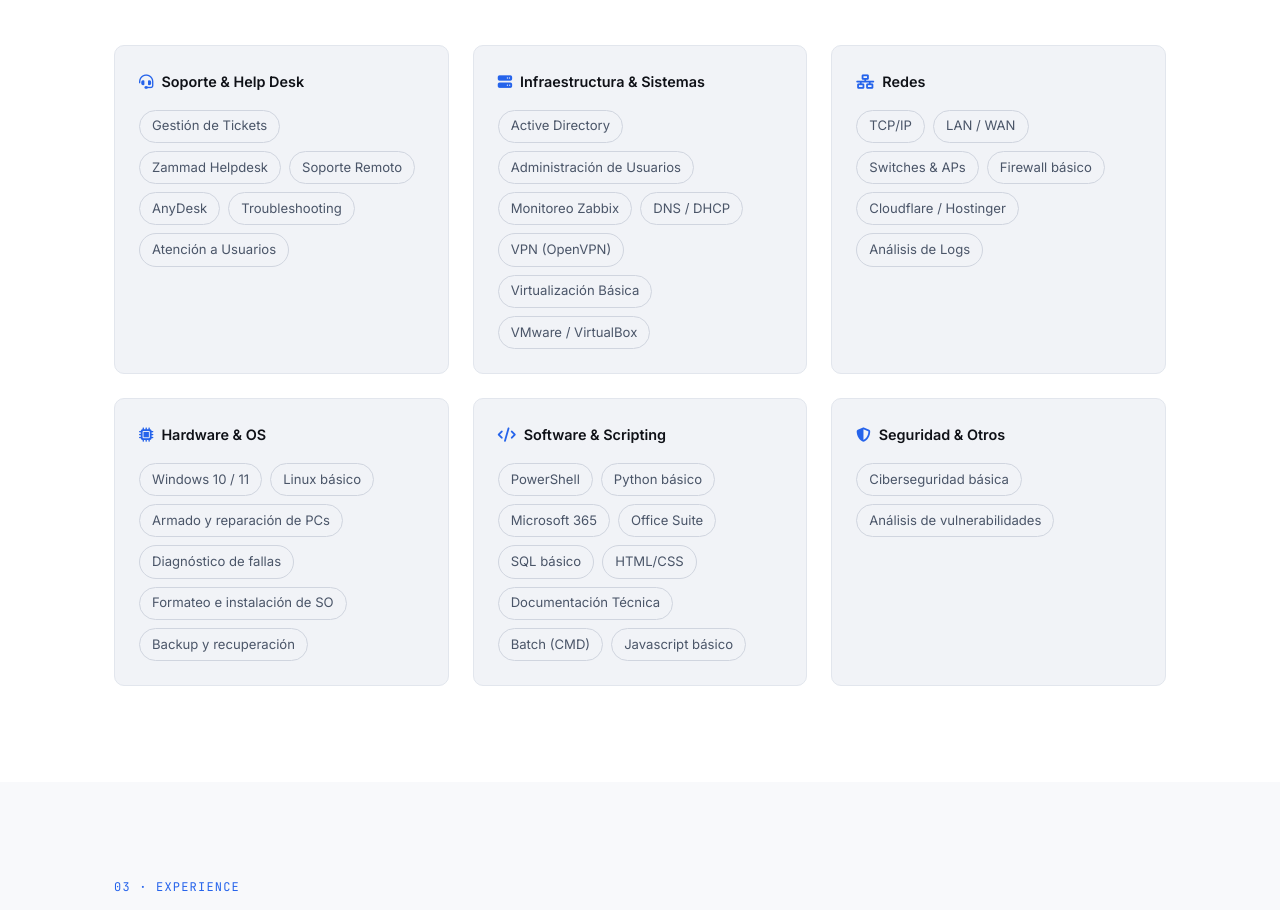
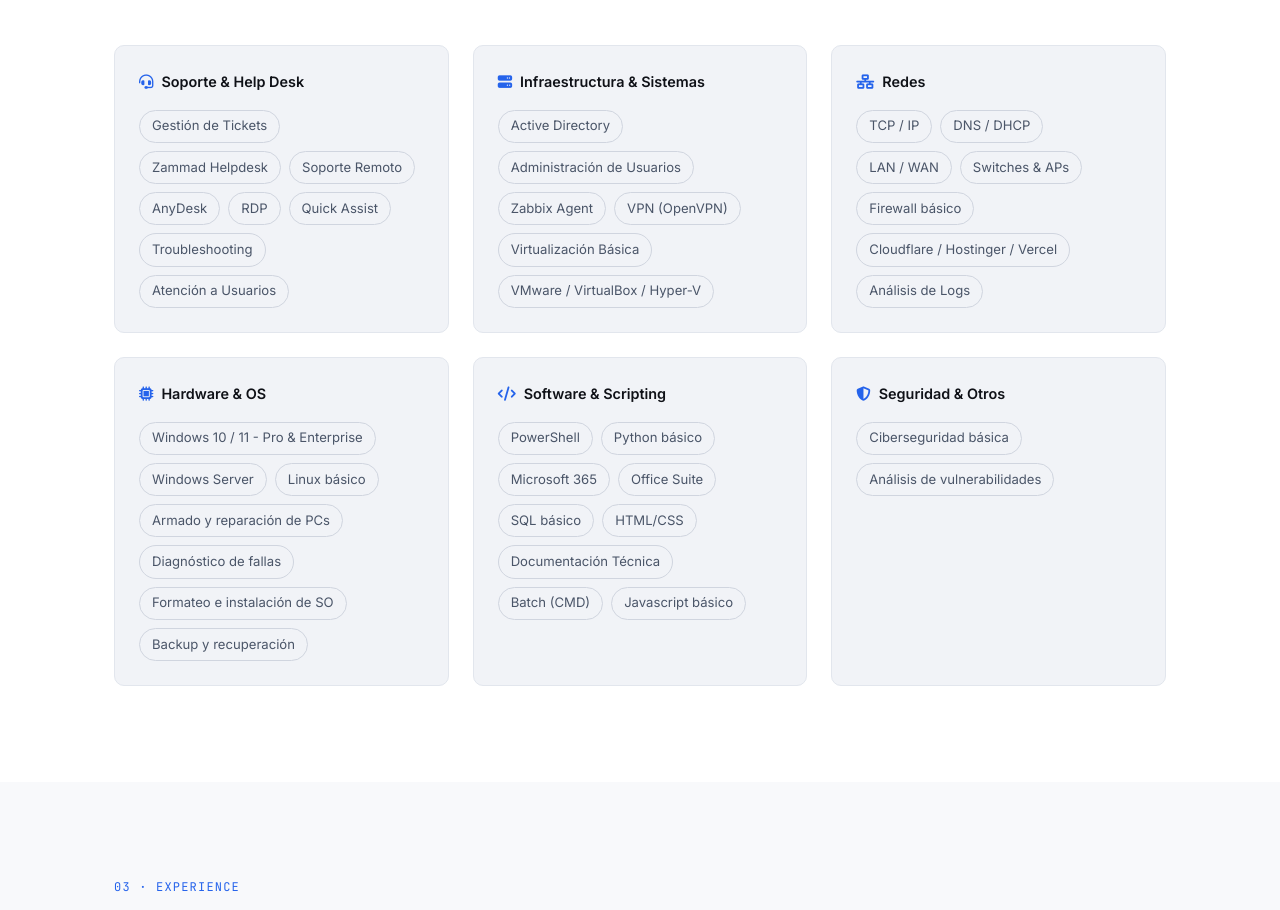
Before and after one commit to ValentinJz/Portfolio-Valentin-Jz, a plain HTML site: page index.html in a window 1280 px wide. Shown: the part 1829-2739 px from the top of the page. Drawn offline with Linux system fonts and the light colour scheme.

Commit message:
feat: Portfolio Valentín Juarez v1.0

```diff
--- a/index.html
+++ b/index.html
@@ -185,6 +185,8 @@
             <span class="tag">Zammad Helpdesk</span>
             <span class="tag" data-i18n="skill.remote">Soporte Remoto</span>
             <span class="tag">AnyDesk</span>
+            <span class="tag">RDP</span>
+            <span class="tag">Quick Assist</span>
             <span class="tag">Troubleshooting</span>
             <span class="tag" data-i18n="skill.users">Atención a Usuarios</span>
           </div>
@@ -195,22 +197,22 @@
           <div class="skills__tags">
             <span class="tag">Active Directory</span>
             <span class="tag" data-i18n="skill.useradmin">Administración de Usuarios</span>
-            <span class="tag">Monitoreo Zabbix</span>
-            <span class="tag">DNS / DHCP</span>
+            <span class="tag">Zabbix Agent</span>
             <span class="tag">VPN (OpenVPN)</span>
             <span class="tag" data-i18n="skill.virt">Virtualización Básica</span>
-            <span class="tag">VMware / VirtualBox</span>
+            <span class="tag">VMware / VirtualBox / Hyper-V</span>
           </div>
         </div>
 
         <div class="skills__group">
           <h3 class="skills__group-title"><i class="fa-solid fa-network-wired"></i> <span data-i18n="skills.group3">Redes</span></h3>
           <div class="skills__tags">
-            <span class="tag">TCP/IP</span>
+            <span class="tag">TCP / IP</span>
+            <span class="tag">DNS / DHCP</span>
             <span class="tag">LAN / WAN</span>
             <span class="tag">Switches &amp; APs</span>
             <span class="tag" data-i18n="skill.firewall">Firewall básico</span>
-            <span class="tag">Cloudflare / Hostinger</span>
+            <span class="tag">Cloudflare / Hostinger / Vercel</span>
             <span class="tag" data-i18n="skill.logs">Análisis de Logs</span>
           </div>
         </div>
@@ -218,7 +220,8 @@
         <div class="skills__group">
           <h3 class="skills__group-title"><i class="fa-solid fa-microchip"></i> <span data-i18n="skills.group4">Hardware &amp; OS</span></h3>
           <div class="skills__tags">
-            <span class="tag">Windows 10 / 11</span>
+            <span class="tag">Windows 10 / 11 - Pro & Enterprise</span>
+            <span class="tag">Windows Server</span>
             <span class="tag" data-i18n="skill.linux">Linux básico</span>
             <span class="tag" data-i18n="skill.pcbuild">Armado y reparación de PCs</span>
             <span class="tag" data-i18n="skill.diag">Diagnóstico de fallas</span>
```
